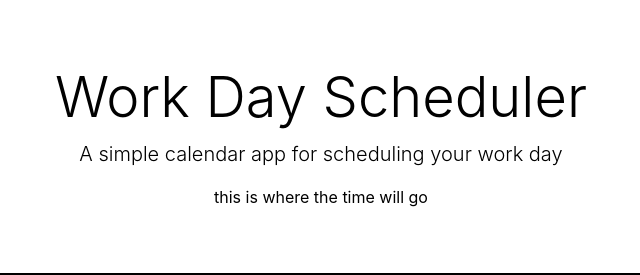
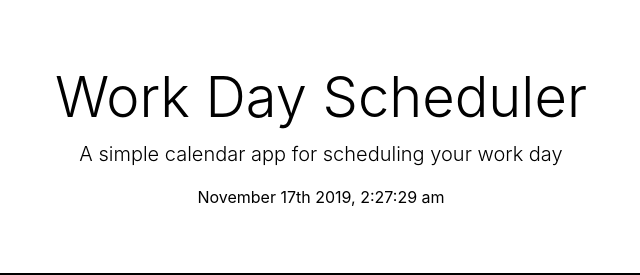
Before and after one commit to pmitch242/day-planner, a plain HTML site: page index.html in a window 1280 px wide. Shown: the top 275 px of the page, 319-959 px from the left. Drawn offline with nearby package versions, Linux system fonts and the light colour scheme.

Commit message:
set settings for page startup

```diff
--- a/assets/js/script.js
+++ b/assets/js/script.js
@@ -7,7 +7,13 @@ $(document).ready(function () {
     let data;
 
     // ================FUNCTIONS================
+    console.log("The current hour is " + moment().hour());
+    $("#exact-time").text(moment().format('MMMM Do YYYY, h:mm:ss a'));
 
+    setInterval(function () {
+        $("#exact-time").text(moment().format('MMMM Do YYYY, h:mm:ss a'));
+        changeColor();
+    }, 1000);
 
     // Function to pull results from localStorage
     for (var i = 9; i <= 17; i++){
@@ -40,9 +46,8 @@ $(document).ready(function () {
 
     });
 
-    //Function to change textarea color
+    //Function to change textarea color depending on hour of the day
     function changeColor(){
-        console.log("The current hour is " + moment().hour());
 
         for (i=9; i<=17; i++){
             var currentTime = moment().hour();
@@ -56,5 +61,7 @@ $(document).ready(function () {
             }
         }
     }
+
     changeColor();
+
 });
--- a/index.html
+++ b/index.html
@@ -19,7 +19,7 @@
         <div class="container schedule-container">
             <h1 class="display-4">Work Day Scheduler</h1>
             <p class="lead">A simple calendar app for scheduling your work day</p>
-            <div>this is where the time will go </div>
+            <div id="exact-time"> </div>
         </div>
     </div>
 
```
